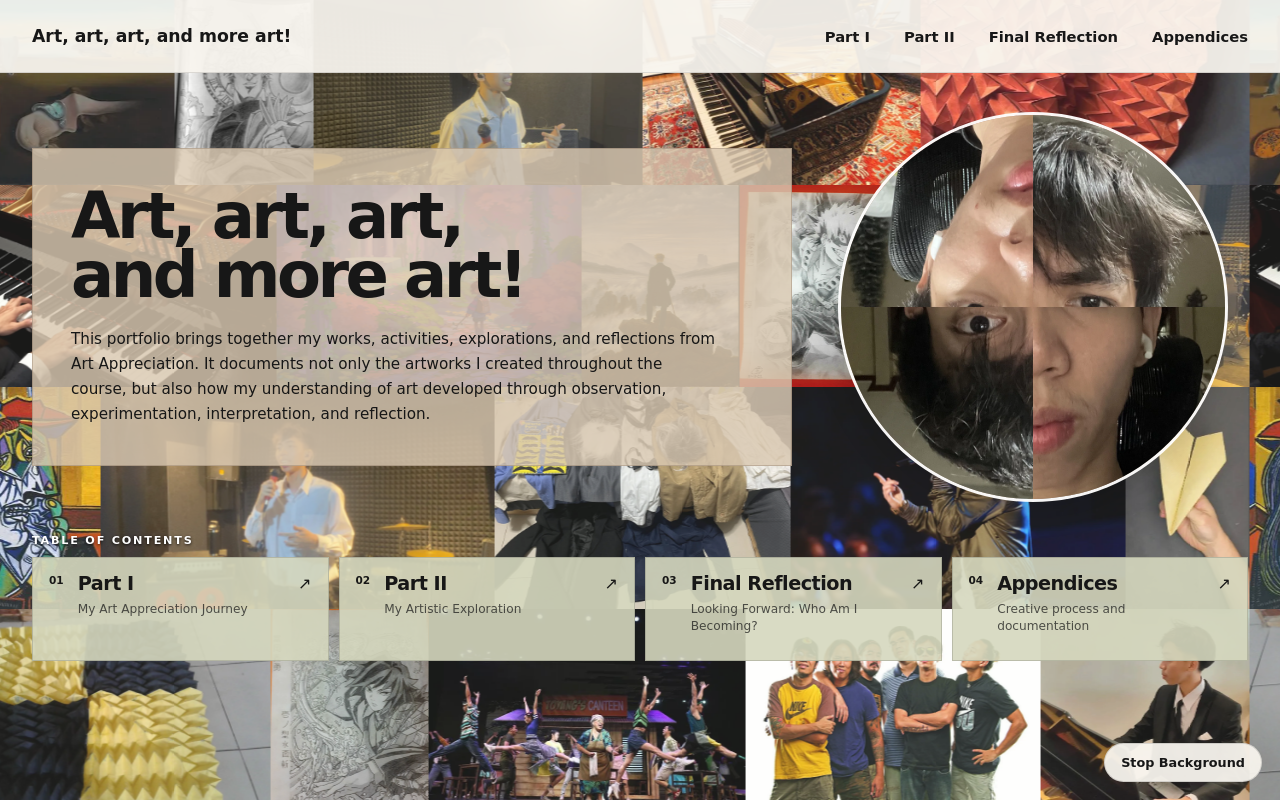
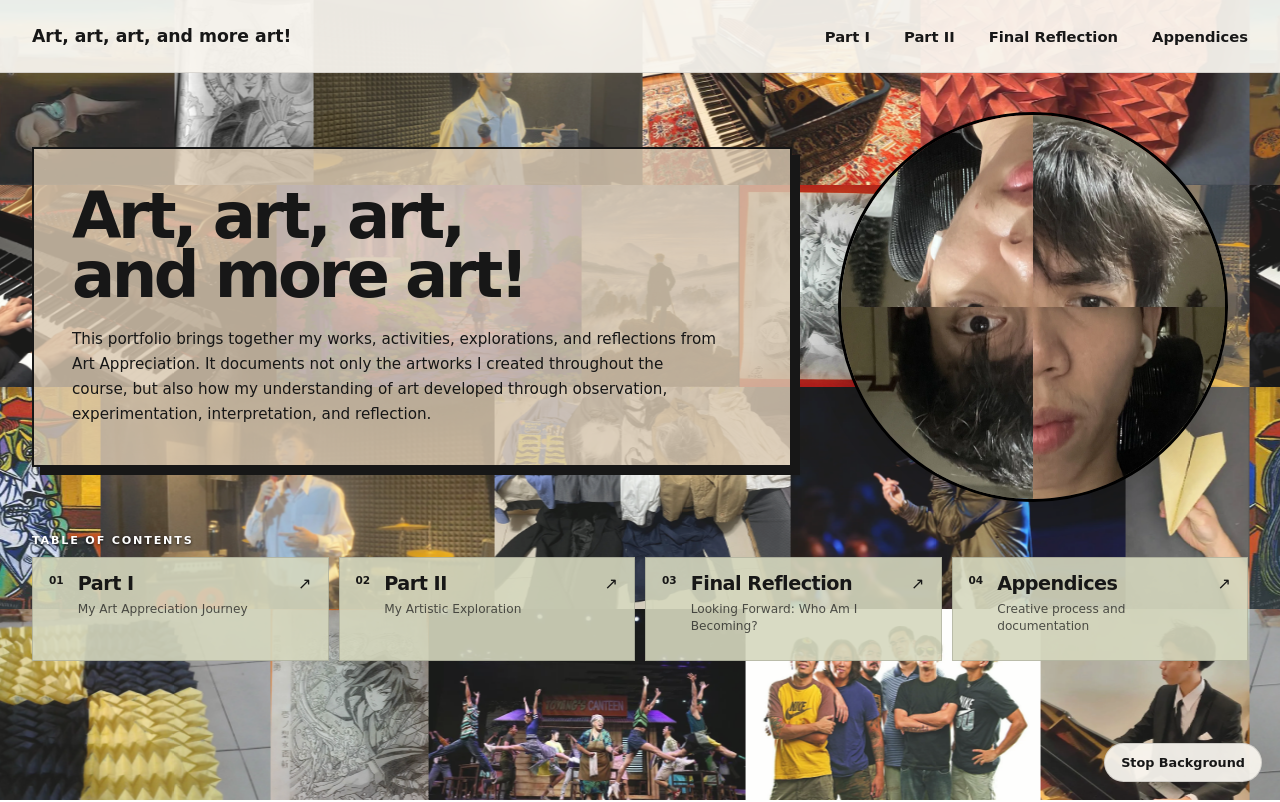
Before and after one commit to KuriGohan1992/art-art-art-and-more-art, a Vue app: page / in a window 1280 px wide. Shown: the top 802 px of the page. Built offline with nearby package versions, Linux system fonts and the light colour scheme.

Commit message:
style: refine portfolio front matter

```diff
--- a/src/styles.css
+++ b/src/styles.css
@@ -118,8 +118,10 @@ main {
     rgba(218, 200, 177, 0.82);
 
   border:
-    1px solid
-    rgba(65, 46, 30, 0.2);
+    2px solid #171717;
+
+  box-shadow:
+    8px 8px 0 #171717;
 
   border-radius: 0;
 }
@@ -201,10 +203,7 @@ main {
 
   border:
     3px solid
-    rgba(255, 255, 255, 0.92);
-
-  background:
-    rgba(218, 200, 177, 0.65);
+    rgba(0, 0, 0, 1);
 
   box-shadow:
     0
```
